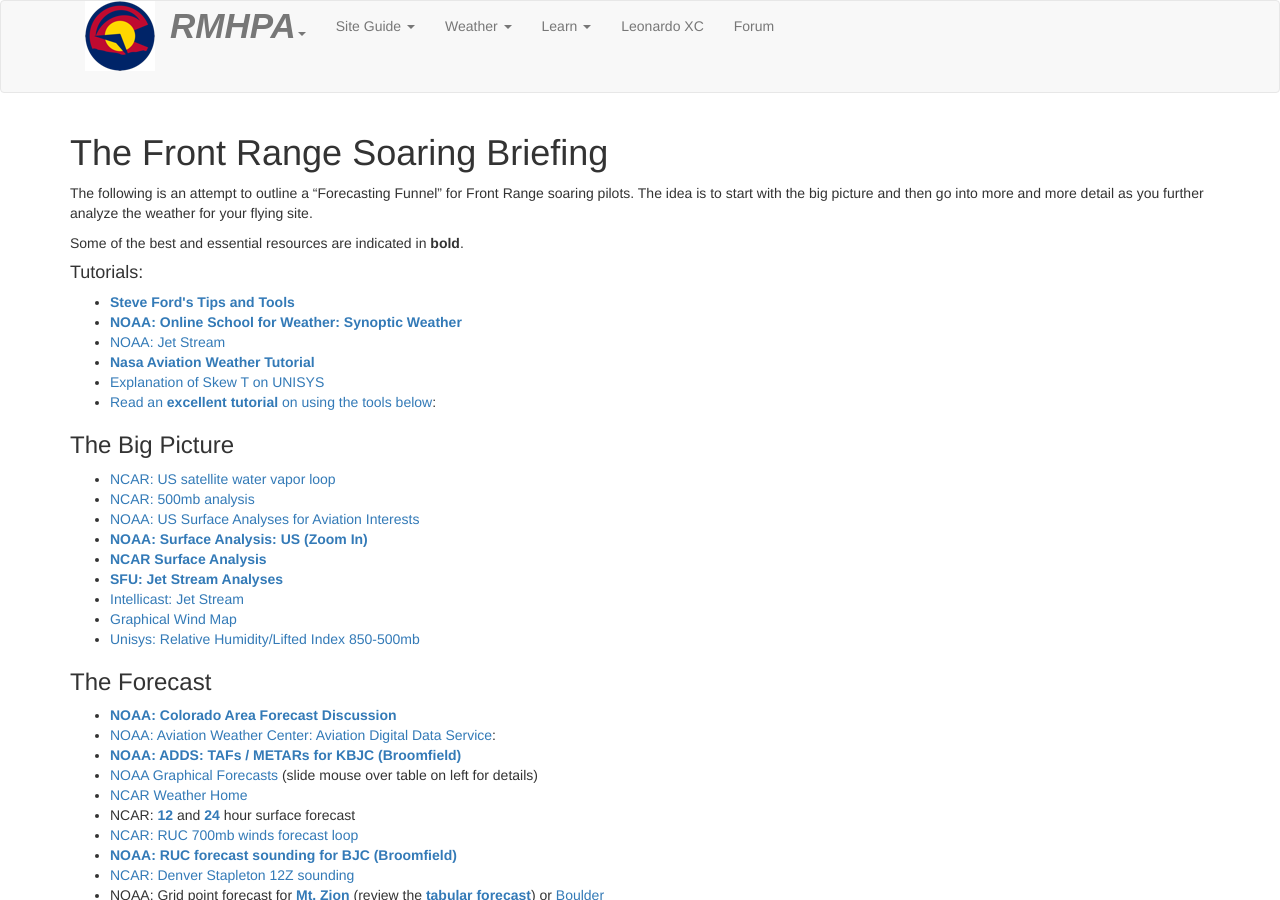
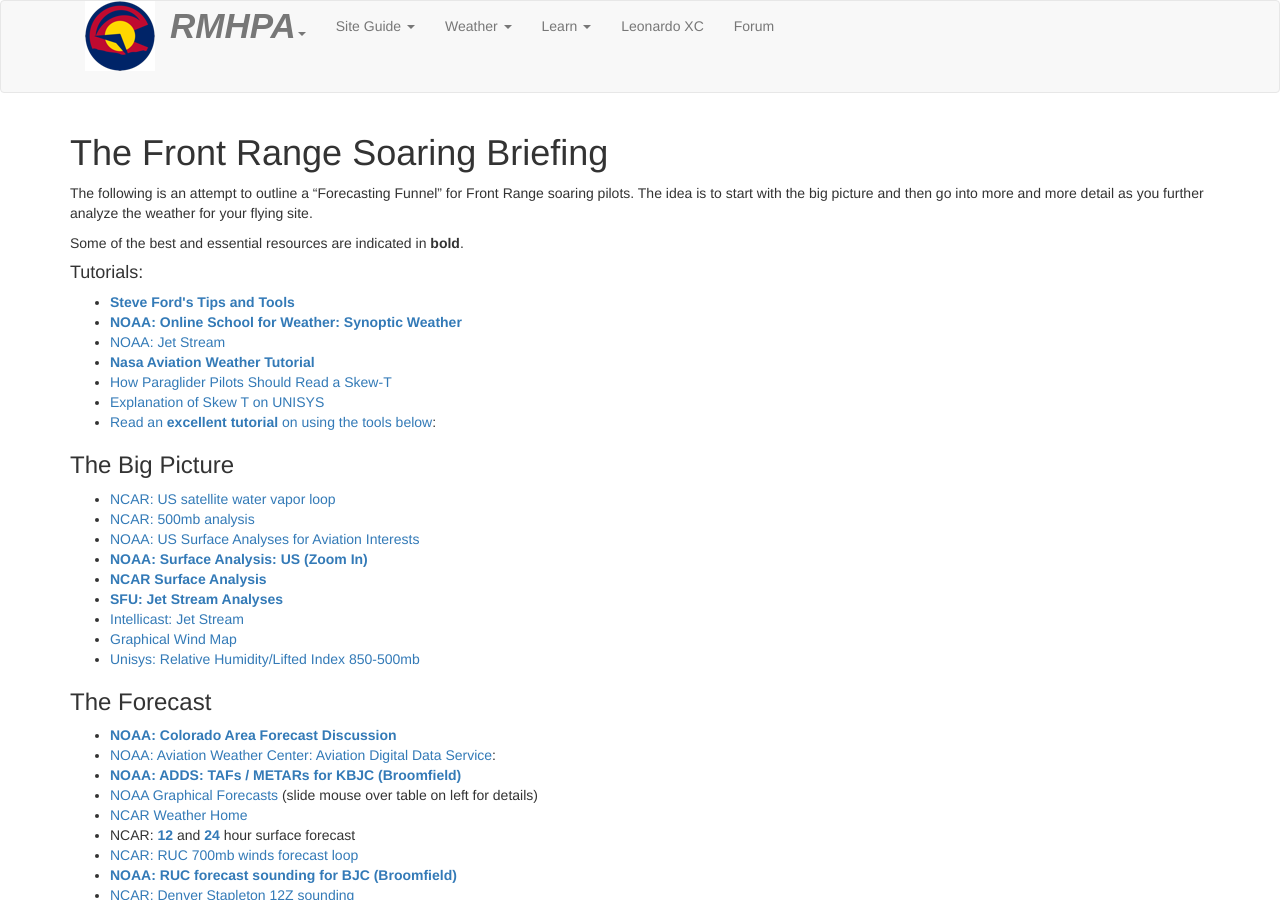
Before and after one commit to rmhpa/rmhpa.github.io, a Jekyll site: the page built from weather.html, in a window 1280 px wide and 900 px high. Built offline with Jekyll 4.4.1, drawn with Linux system fonts in a browser that asks for light colours; nearby versions of some CDN libraries.

Commit message:
adding skew T link

```diff
--- a/weather.html
+++ b/weather.html
@@ -15,6 +15,7 @@
       <li><strong><a href="http://www.srh.noaa.gov/jetstream/synoptic/synoptic_intro.htm" target="_blank">NOAA: Online School for Weather: Synoptic Weather</a></strong></li>
       <li><a href="http://www.srh.weather.gov/srh/jetstream/global/jet.htm" target="_blank">NOAA: Jet Stream</a></li>
       <li><a href="http://virtualskies.arc.nasa.gov/weather/1.html" target="_blank"><strong>Nasa Aviation Weather Tutorial</strong></a></li>
+      <li><a href="https://www.prolific.com/qwiki.cgi?mode=previewSynd&uuid=G3U2XY5FG213SC9NPNE8M1H9M5QT" target="_blank">How Paraglider Pilots Should Read a Skew-T</a></li>
       <li><a href="http://weather.unisys.com/upper_air/skew/details.php" target="_blank">Explanation of Skew T on UNISYS</a></li>
       <li><a href="tutorial_frontrange.php">Read an <strong>excellent tutorial</strong>
         on using the tools below</a>:</li>
@@ -28,7 +29,7 @@
     <li><strong><a href="http://www.hpc.ncep.noaa.gov/sfc/awcsfcwbg.gif" target="_blank">NOAA: Surface Analysis: US (Zoom In)</a></strong></li>
     <li><strong><a href="http://www.rap.ucar.edu/weather/progs/prog00hr.gif" target="_blank">NCAR Surface Analysis</a></strong></li>
     <li><a href="http://squall.sfsu.edu/crws/jetstream.html" target="_blank"><strong>SFU: Jet Stream Analyses</strong></a></li>
-      <li><a href="http://www.intellicast.com/National/Wind/JetStream.aspx" target="_blank">Intellicast: Jet Stream</a></li>
+    <li><a href="http://www.intellicast.com/National/Wind/JetStream.aspx" target="_blank">Intellicast: Jet Stream</a></li>
     <li><a href="http://hint.fm/wind/" target="_blank">Graphical Wind Map</a></li>
     <li><a href="http://weather.unisys.com/nam/nam.php?plot=rel&inv=0&t=4p">Unisys: Relative Humidity/Lifted Index 850-500mb</a></li>
 
```
